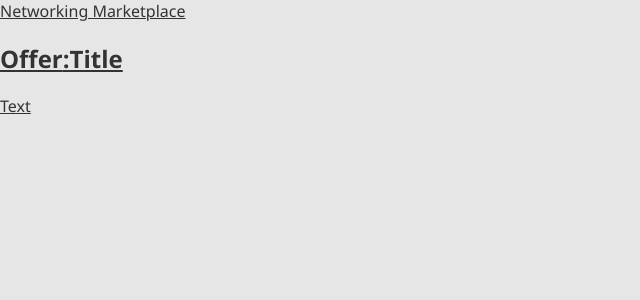
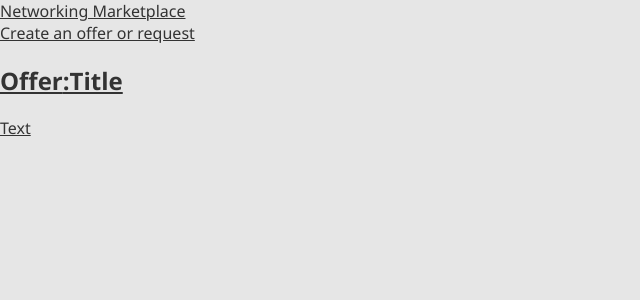
Before and after one commit to cherryontech/acesquad, a React (Vite) app: page / in a window 1280 px wide. Shown: the top 300 px of the page, without its empty margins (0-640 px from the left). Built offline with nearby package versions, Linux system fonts and the light colour scheme.

Commit message:
feat create offer/request button/link completed

```diff
--- a/client/DisplayCards.jsx
+++ b/client/DisplayCards.jsx
@@ -1,9 +1,11 @@
 import cards from "./cardDetails";
 import Card from "./Card";
+import { Link } from "react-router-dom";
 
 const DisplayCards = (cards) => {
   return (
     <div>
+      <Link to={`/submit`} className="offer-request-button"> Create an offer or request </Link>
       <Card />
     </div>
   );
```
